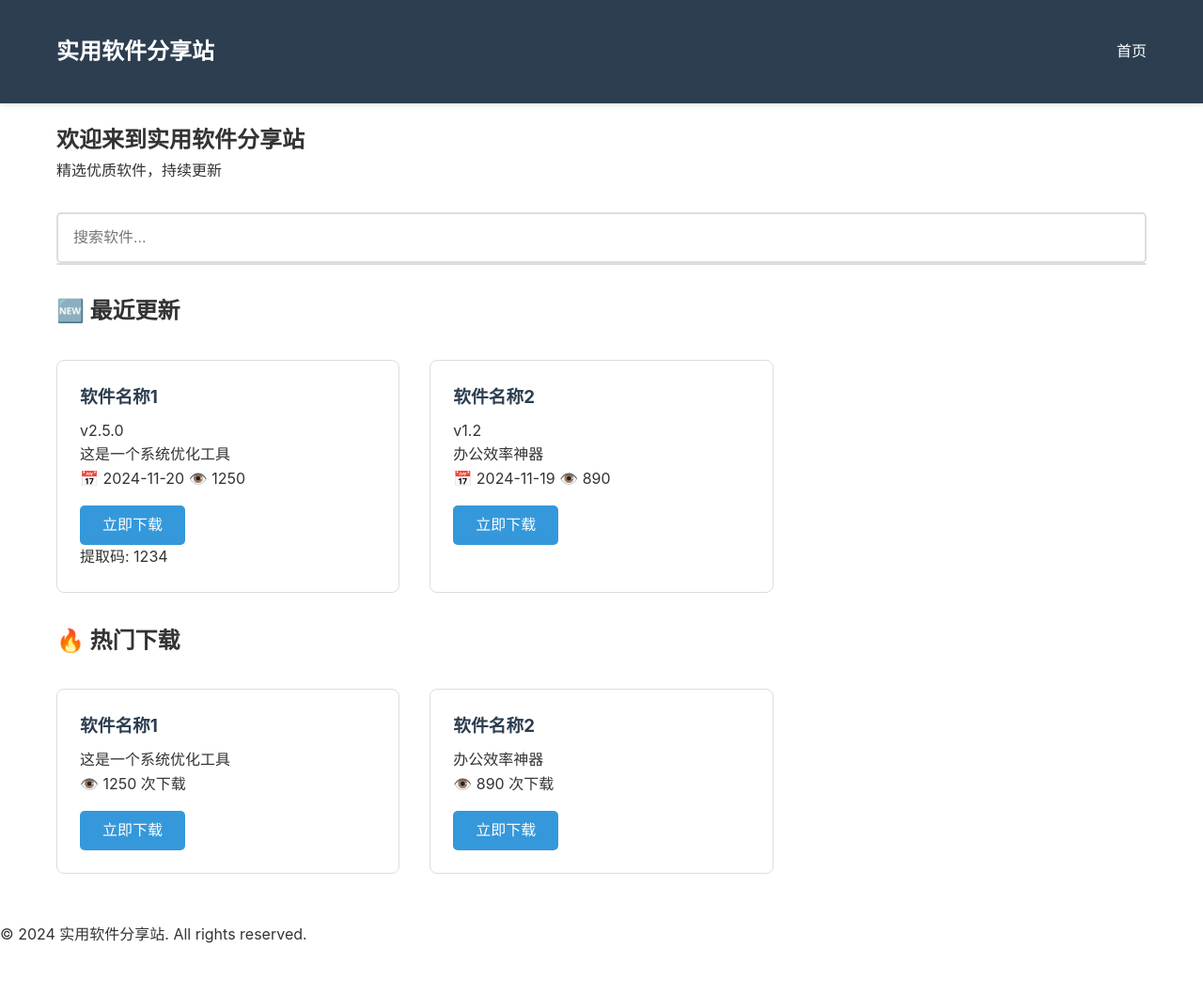
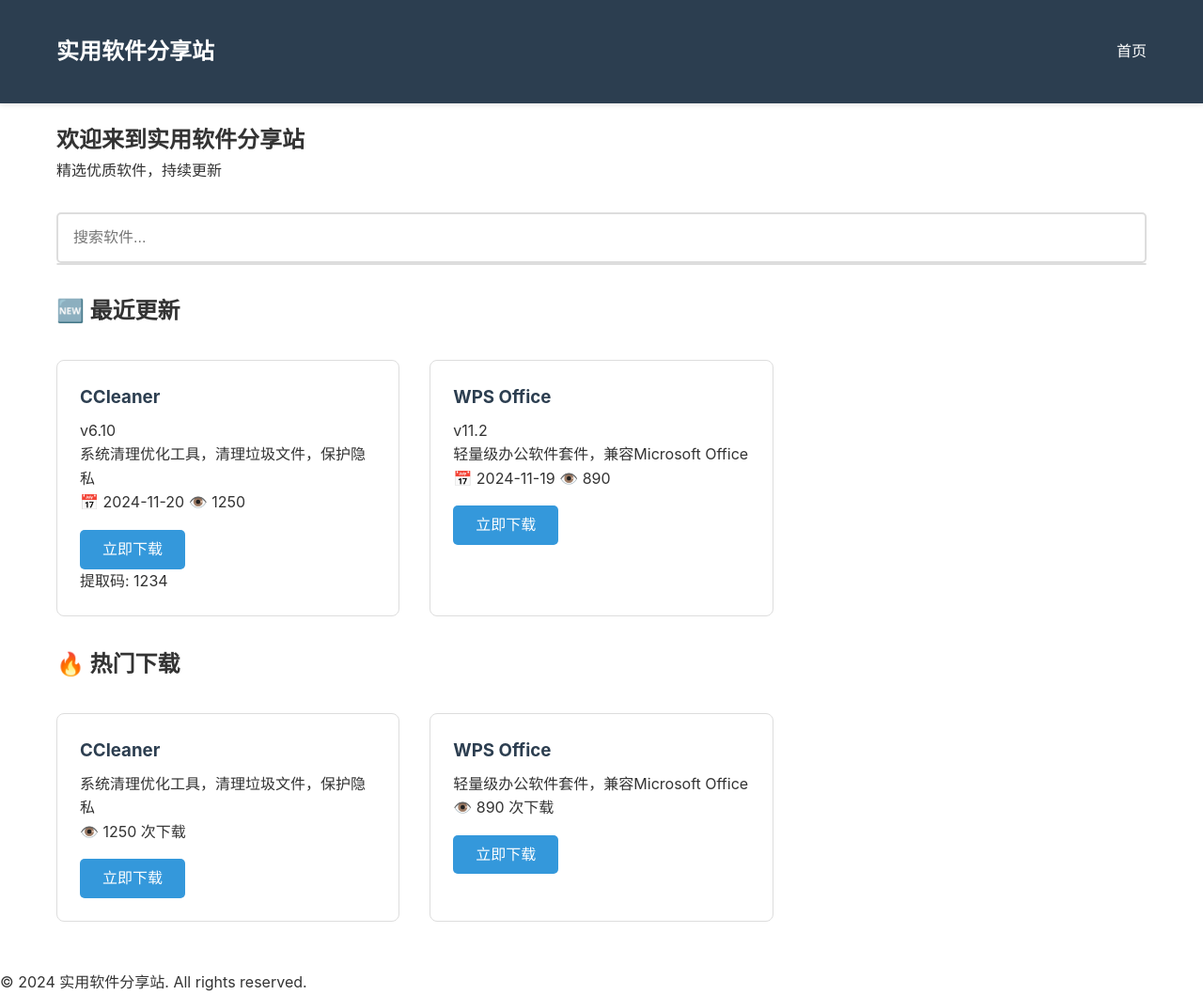
Before and after one commit to usekdk/FanQian, a Jekyll site: the page built from index.html, in a window 1280 px wide. Shown: the whole page at 94% size. Built offline with Jekyll 4.4.1, drawn with Linux system fonts in a browser that asks for light colours; before the commit the page ends 1007 px from its top, so only the background shows below that.

Commit message:
software.yml

```diff
--- a/_data/software.yml
+++ b/_data/software.yml
@@ -1,22 +1,24 @@
-- name: "软件名称1"
+- name: "CCleaner"
   category: system
-  description: "这是一个系统优化工具"
+  description: "系统清理优化工具，清理垃圾文件，保护隐私"
   download: "https://pan.baidu.com/s/xxxxx"
-  password: "1234"  # 可选
-  version: "v2.5.0"
+  password: "1234"
+  version: "v6.10"
   date: 2024-11-20
   views: 1250
+  image: "/assets/images/software/ccleaner.png"  # 软件展示图片
   tags:
     - 系统优化
     - 清理工具
 
-- name: "软件名称2"
+- name: "WPS Office"
   category: office
-  description: "办公效率神器"
+  description: "轻量级办公软件套件，兼容Microsoft Office"
   download: "https://www.aliyundrive.com/s/xxxxx"
-  version: "v1.2"
+  version: "v11.2"
   date: 2024-11-19
   views: 890
+  image: "/assets/images/software/wps.png"
   tags:
     - 办公
-    - PDF
+    - 文档编辑
```
